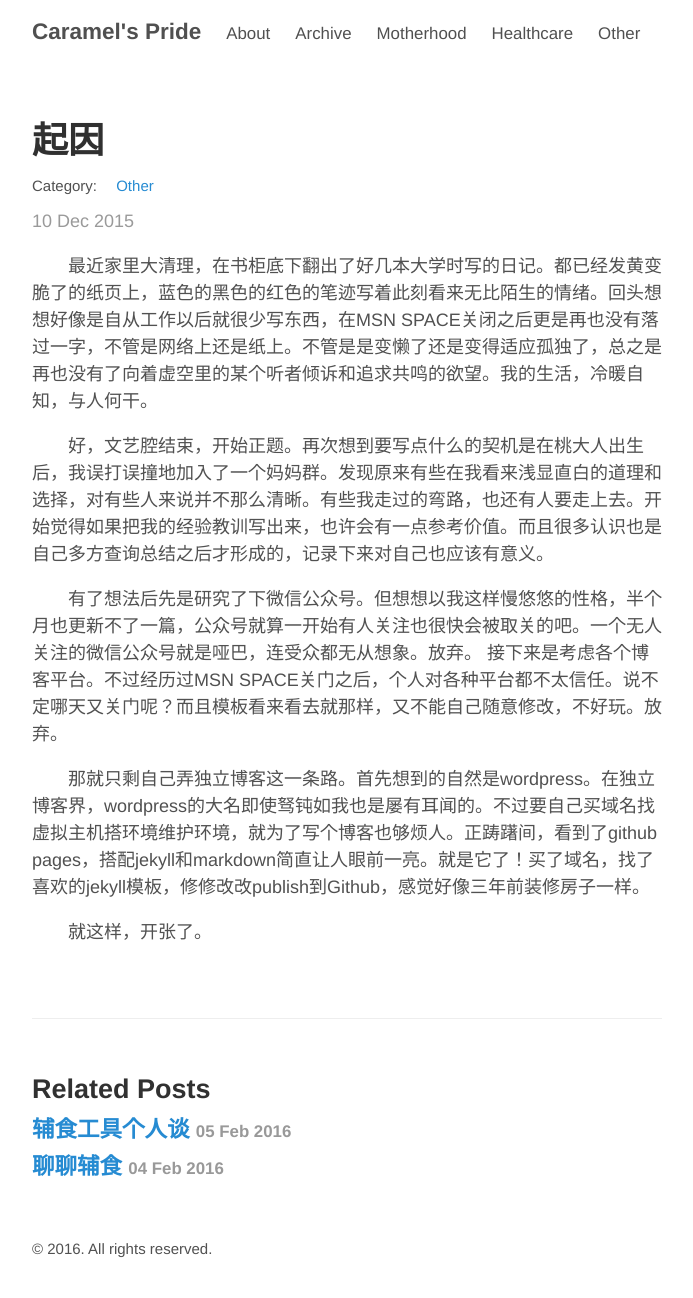
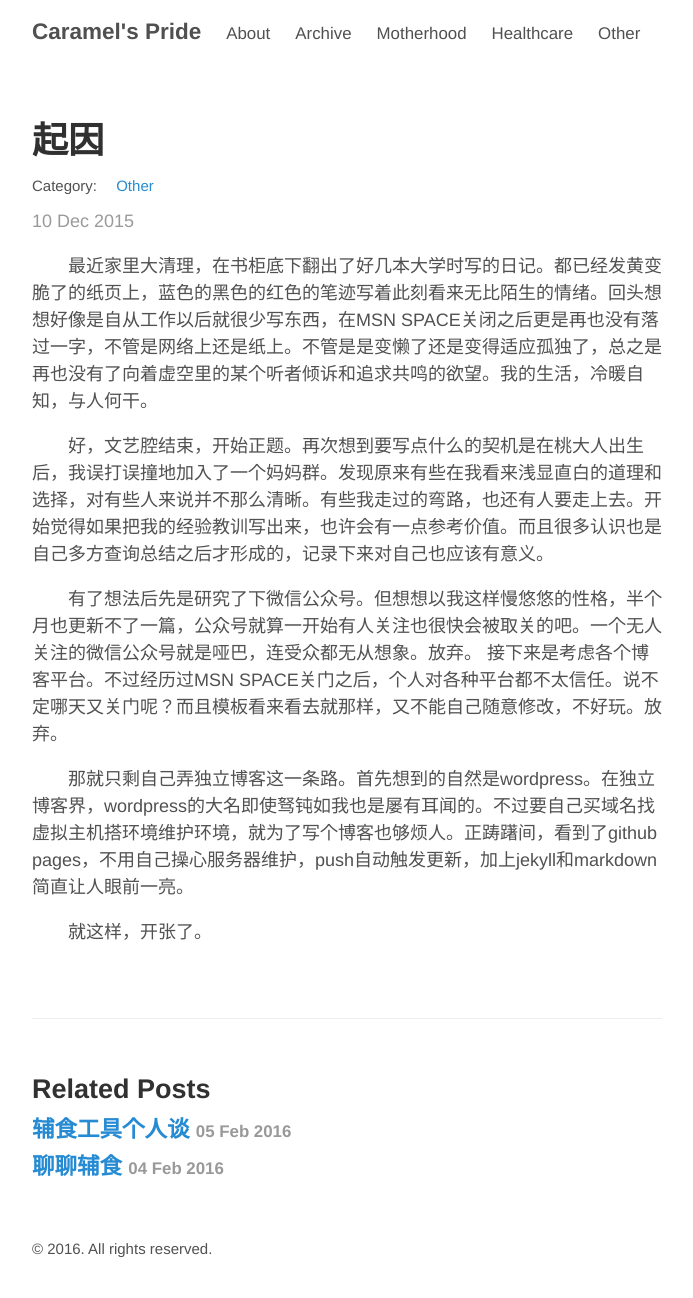
Before and after one commit to flickerlight/flickerlight.github.io, a Jekyll site: the page built from _posts/2015-12-10-my-first-post.markdown, in a window 1280 px wide. Shown: the whole page, without its empty margins (293-986 px from the left). Built offline with Jekyll 4.4.1, drawn with Linux system fonts in a browser that asks for light colours.

Commit message:
update first post

```diff
--- a/_posts/2015-12-10-my-first-post.markdown
+++ b/_posts/2015-12-10-my-first-post.markdown
@@ -12,6 +12,6 @@ category: Other
 &emsp;&emsp;有了想法后先是研究了下微信公众号。但想想以我这样慢悠悠的性格，半个月也更新不了一篇，公众号就算一开始有人关注也很快会被取关的吧。一个无人关注的微信公众号就是哑巴，连受众都无从想象。放弃。
 接下来是考虑各个博客平台。不过经历过MSN SPACE关门之后，个人对各种平台都不太信任。说不定哪天又关门呢？而且模板看来看去就那样，又不能自己随意修改，不好玩。放弃。
 
-&emsp;&emsp;那就只剩自己弄独立博客这一条路。首先想到的自然是wordpress。在独立博客界，wordpress的大名即使驽钝如我也是屡有耳闻的。不过要自己买域名找虚拟主机搭环境维护环境，就为了写个博客也够烦人。正踌躇间，看到了github pages，搭配jekyll和markdown简直让人眼前一亮。就是它了！买了域名，找了喜欢的jekyll模板，修修改改publish到Github，感觉好像三年前装修房子一样。
+&emsp;&emsp;那就只剩自己弄独立博客这一条路。首先想到的自然是wordpress。在独立博客界，wordpress的大名即使驽钝如我也是屡有耳闻的。不过要自己买域名找虚拟主机搭环境维护环境，就为了写个博客也够烦人。正踌躇间，看到了github pages，不用自己操心服务器维护，push自动触发更新，加上jekyll和markdown简直让人眼前一亮。
 
 &emsp;&emsp;就这样，开张了。
```
